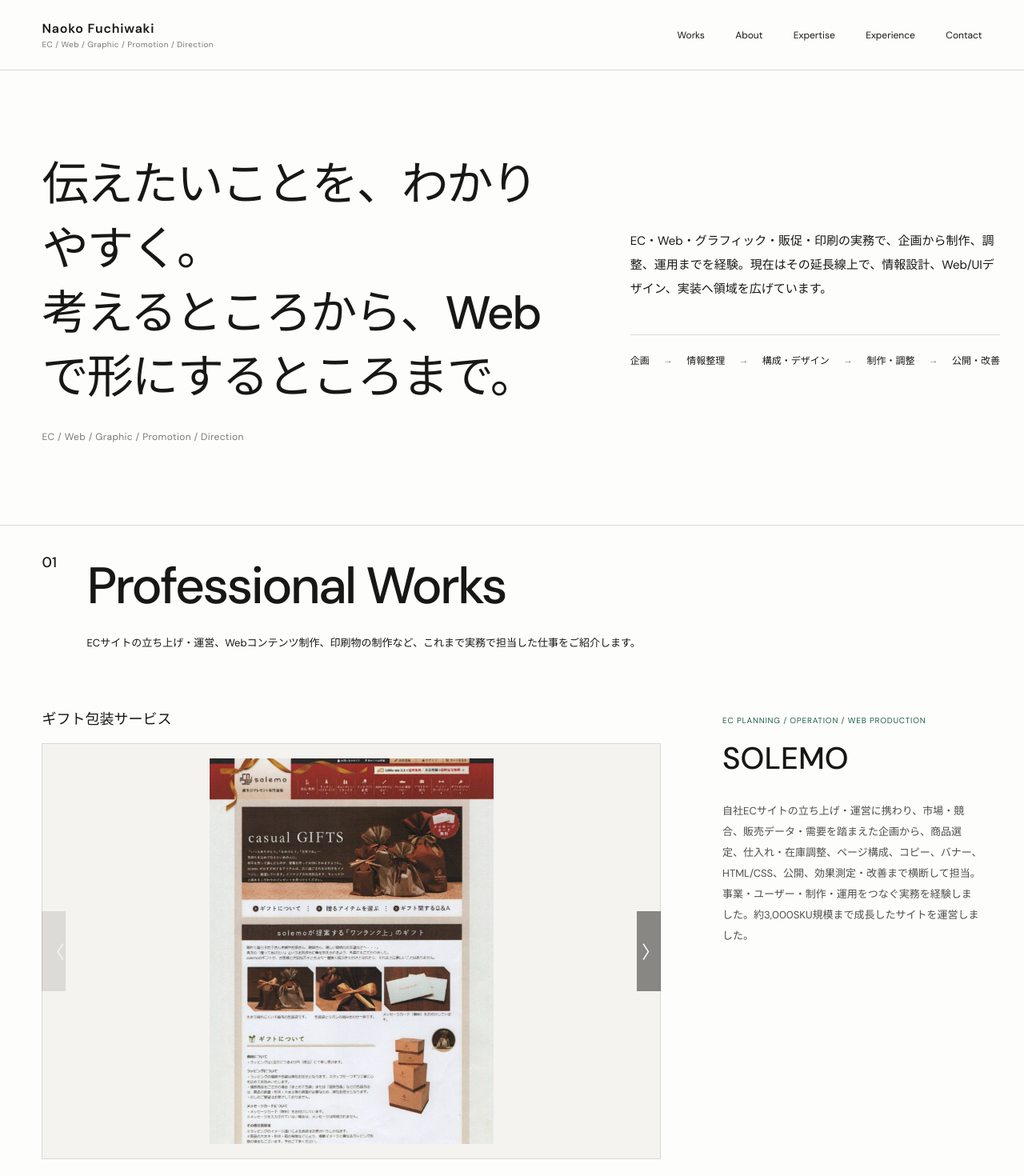
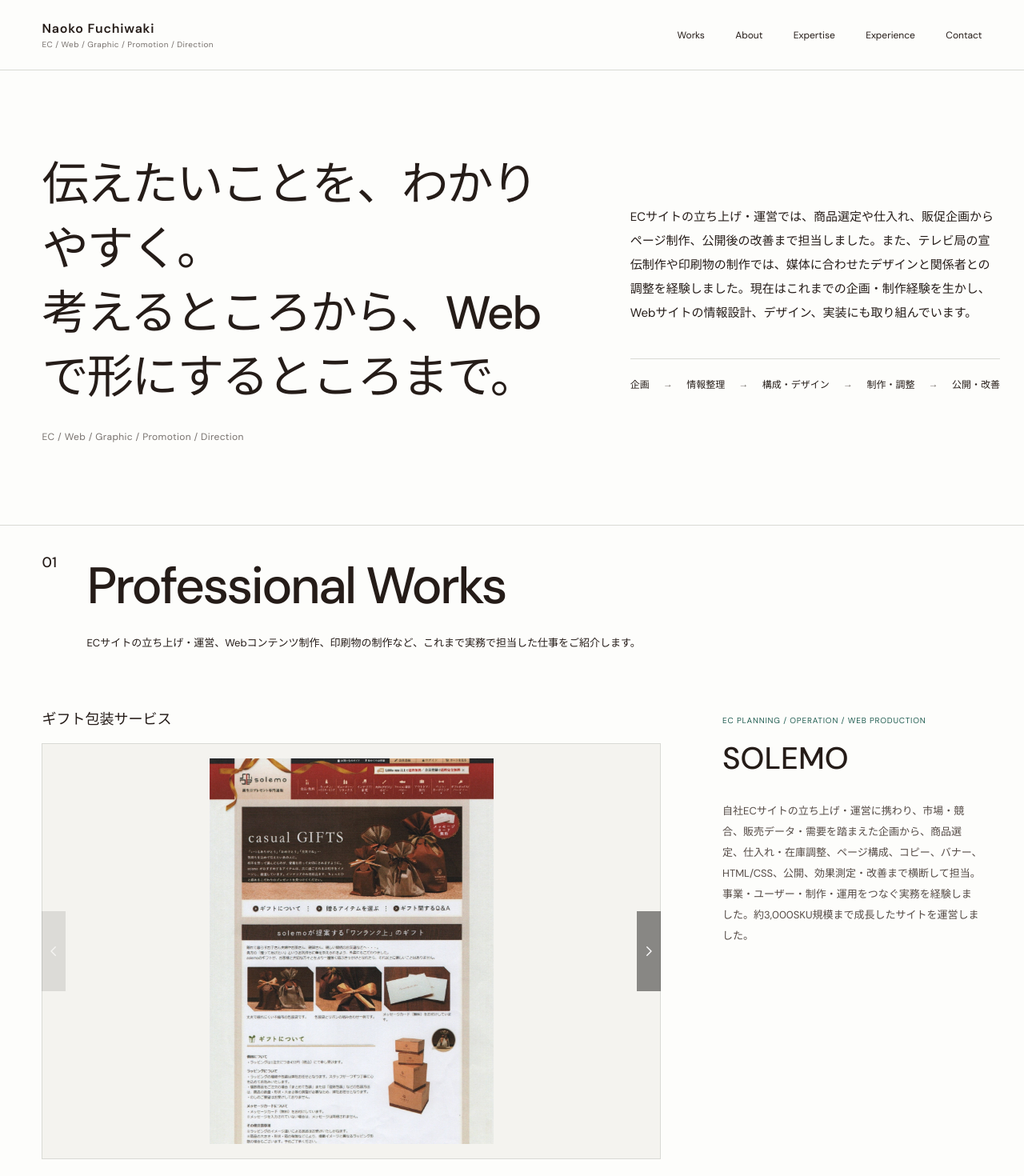
Before and after one commit to lilimo70/portfolio, a React (Vite) app: page / in a window 1280 px wide. Shown: the top 1470 px of the page at 80% size. Built offline with nearby package versions, Linux system fonts and the light colour scheme.

Commit message:
Polish portfolio typography and controls

```diff
--- a/src/App.jsx
+++ b/src/App.jsx
@@ -2,6 +2,7 @@
 import { portfolio } from "./content/portfolio.js";
 
 const Arrow = () => <span aria-hidden="true">↗</span>;
+const CarouselChevron = ({ direction }) => <svg className={direction === "next" ? "carousel-chevron is-next" : "carousel-chevron"} viewBox="0 0 24 24" aria-hidden="true"><path d="M15 5 8 12l7 7" /></svg>;
 const assetUrl = (path) => `${import.meta.env.BASE_URL}${path.replace(/^\//, "")}`;
 
 function Header() {
@@ -67,8 +68,8 @@
         <button className="solemo-image-button" type="button" onClick={() => setExpanded(true)} aria-label={`${activeProject.title}の画像を拡大表示`}>
           <img src={assetUrl(activeProject.src)} alt={activeProject.alt} />
         </button>
-        <button className="solemo-overlay-control is-previous" type="button" onClick={showPrevious} aria-label="前の実績を見る" disabled={isFirst}>〈</button>
-        <button className="solemo-overlay-control is-next" type="button" onClick={showNext} aria-label="次の実績を見る" disabled={isLast}>〉</button>
+        <button className="solemo-overlay-control is-previous" type="button" onClick={showPrevious} aria-label="前の実績を見る" disabled={isFirst}><CarouselChevron direction="previous" /></button>
+        <button className="solemo-overlay-control is-next" type="button" onClick={showNext} aria-label="次の実績を見る" disabled={isLast}><CarouselChevron direction="next" /></button>
       </div>
       {activeProject.description && <p className="solemo-slide-description">{activeProject.description}</p>}
     </div>
--- a/src/content/portfolio.js
+++ b/src/content/portfolio.js
@@ -3,7 +3,7 @@
   role: "EC / Web / Graphic / Promotion / Direction",
   hero: {
     title: "伝えたいことを、わかりやすく。\n考えるところから、Webで形にするところまで。",
-    introduction: "EC・Web・グラフィック・販促・印刷の実務で、企画から制作、調整、運用までを経験。現在はその延長線上で、情報設計、Web/UIデザイン、実装へ領域を広げています。",
+    introduction: "ECサイトの立ち上げ・運営では、商品選定や仕入れ、販促企画からページ制作、公開後の改善まで担当しました。また、テレビ局の宣伝制作や印刷物の制作では、媒体に合わせたデザインと関係者との調整を経験しました。現在はこれまでの企画・制作経験を生かし、Webサイトの情報設計、デザイン、実装にも取り組んでいます。",
     process: ["企画", "情報整理", "構成・デザイン", "制作・調整", "公開・改善"],
   },
   navigation: [
--- a/src/styles.css
+++ b/src/styles.css
@@ -1,6 +1,6 @@
 @import url("https://fonts.googleapis.com/css2?family=DM+Sans:wght@400;500;600&family=Noto+Sans+JP:wght@400;500;600&display=swap");
 
-:root { --ink:#171815; --muted:#777a73; --line:#d9dad5; --paper:#fdfdfb; --soft:#f4f3ef; --accent:#1f5c50; --side:clamp(22px,4.1vw,72px); font-family:"DM Sans","Noto Sans JP",sans-serif; color:var(--ink); background:var(--paper); font-synthesis:none; text-rendering:optimizeLegibility; }
+:root { --ink:#251c18; --muted:#77716d; --line:#d9dad5; --paper:#fdfdfb; --soft:#f4f3ef; --accent:#1f5c50; --side:clamp(22px,4.1vw,72px); font-family:"DM Sans","Noto Sans JP",sans-serif; color:var(--ink); background:var(--paper); font-synthesis:none; text-rendering:optimizeLegibility; }
 * { box-sizing:border-box; }
 html { scroll-behavior:smooth; }
 body { margin:0; min-width:320px; min-height:100vh; -webkit-font-smoothing:antialiased; }
@@ -36,7 +36,7 @@
 .case-body h2 { font-size:clamp(34px,4vw,60px); font-weight:500; letter-spacing:-.035em; }
 .case-subtitle { font-size:13px; margin-top:8px; }
 .case-statement { font-size:clamp(20px,2vw,28px); line-height:1.65; margin-top:42px; }
-.case-description { color:#4e504b; font-size:13px; line-height:2; margin-top:22px; }
+.case-description { color:#554b46; font-size:13px; line-height:2; margin-top:22px; }
 .responsibilities { list-style:none; padding:0; margin-top:24px; color:var(--muted); display:flex; flex-wrap:wrap; gap:7px 16px; font-size:10px; text-transform:uppercase; letter-spacing:.04em; }
 .text-link { margin-top:36px; display:inline-flex; gap:22px; border-bottom:1px solid var(--ink); padding-bottom:7px; font-size:12px; width:fit-content; }
 .case-visual { min-height:650px; overflow:hidden; position:relative; background:var(--soft); }
@@ -62,12 +62,14 @@
 .solemo-image-stage { position:relative; }
 .solemo-image-button { width:100%; height:520px; padding:18px; border:1px solid var(--line); background:var(--soft); cursor:zoom-in; }
 .solemo-image-button img { width:100%; height:100%; object-fit:contain; }
-.solemo-overlay-control { position:absolute; top:50%; z-index:2; width:30px; height:100px; border:0; border-radius:0; background:rgba(17,18,16,.48); color:#fff; cursor:pointer; font-size:22px; transform:translateY(-50%); transition:background-color .2s ease,opacity .2s ease; }
+.solemo-overlay-control { position:absolute; top:50%; z-index:2; display:grid; place-items:center; width:30px; height:100px; padding:0; border:0; border-radius:0; background:rgba(17,18,16,.48); color:#fff; cursor:pointer; line-height:0; transform:translateY(-50%); transition:background-color .2s ease,opacity .2s ease; }
+.carousel-chevron { width:18px; height:18px; fill:none; stroke:currentColor; stroke-width:1.8; stroke-linecap:round; stroke-linejoin:round; }
+.carousel-chevron.is-next { transform:rotate(180deg); }
 .solemo-overlay-control:hover:not(:disabled),.solemo-overlay-control:focus-visible { background:rgba(17,18,16,.68); }
 .solemo-overlay-control.is-previous { left:0; }
 .solemo-overlay-control.is-next { right:0; }
 .solemo-overlay-control:disabled { opacity:.22; cursor:default; }
-.solemo-slide-description { max-width:760px; color:#4e504b; font-size:13px; line-height:2; }
+.solemo-slide-description { max-width:760px; color:#554b46; font-size:13px; line-height:2; }
 .solemo-controls { display:flex; align-items:center; justify-content:space-between; margin-top:24px; border-top:1px solid var(--line); padding-top:16px; }
 .solemo-controls button { width:44px; height:44px; border:1px solid var(--line); background:var(--paper); cursor:pointer; font-size:18px; }
 .solemo-controls button:disabled { color:var(--muted); opacity:.4; cursor:default; }
@@ -82,10 +84,10 @@
 .archive-copy { padding-top:10px; }
 .archive-label { color:var(--accent); font-size:10px; letter-spacing:.08em; text-transform:uppercase; }
 .archive-copy h3 { margin-top:16px; font-size:clamp(28px,3vw,44px); font-weight:500; }
-.archive-copy>p:not(.archive-label) { margin-top:28px; font-size:13px; line-height:2; color:#4e504b; }
+.archive-copy>p:not(.archive-label) { margin-top:28px; font-size:13px; line-height:2; color:#554b46; }
 .archive-copy aside { margin-top:36px; padding-top:20px; border-top:1px solid var(--line); }
 .archive-copy aside b { font-size:13px; }
-.archive-copy aside p { margin-top:10px; font-size:12px; line-height:1.9; color:#4e504b; }
+.archive-copy aside p { margin-top:10px; font-size:12px; line-height:1.9; color:#554b46; }
 .archive-copy small { display:block; margin-top:18px; color:var(--muted); font-size:10px; }
 .split-section,.contact { border-top:1px solid var(--line); padding:48px var(--side) clamp(94px,11vw,160px); display:grid; grid-template-columns:.6fr 1fr 1fr; gap:56px; }
 .section-label { font-size:12px; }
@@ -96,8 +98,8 @@
 .about-profile dl { margin:36px 0 0; display:grid; gap:16px; }
 .about-profile dl>div { display:grid; grid-template-columns:74px 1fr; gap:14px; align-items:start; }
 .about-profile dt { font-size:11px; font-weight:600; }
-.about-profile dd { margin:0; color:#4e504b; font-size:11px; line-height:1.8; }
-.body-copy p,.contact>div:last-child>p:first-child { font-size:13px; line-height:2; color:#4e504b; }
+.about-profile dd { margin:0; color:#554b46; font-size:11px; line-height:1.8; }
+.body-copy p,.contact>div:last-child>p:first-child { font-size:13px; line-height:2; color:#554b46; }
 .body-copy p+p { margin-top:18px; }
 .contact-email { display:inline-block; margin-top:24px; padding-bottom:5px; border-bottom:1px solid var(--ink); font-size:15px; }
 .expertise,.experience { border-top:1px solid var(--line); padding:34px var(--side) clamp(84px,9vw,130px); }
@@ -109,7 +111,7 @@
 .experience-list article { display:grid; grid-template-columns:.7fr 1fr 1.4fr; gap:24px; padding:28px 0; border-bottom:1px solid var(--line); align-items:baseline; }
 .experience-list h3 { font-size:22px; font-weight:500; }
 .experience-area { font-size:11px; text-transform:uppercase; letter-spacing:.04em; }
-.experience-list article>p:last-child { color:#4e504b; font-size:12px; line-height:1.8; }
+.experience-list article>p:last-child { color:#554b46; font-size:12px; line-height:1.8; }
 .contact { background:var(--soft); padding-bottom:clamp(80px,9vw,132px); }
 footer { min-height:150px; padding:44px var(--side); display:grid; grid-template-columns:1fr auto; gap:30px; align-items:end; border-top:1px solid var(--line); }
 footer a { font-weight:600; letter-spacing:.05em; }
```
